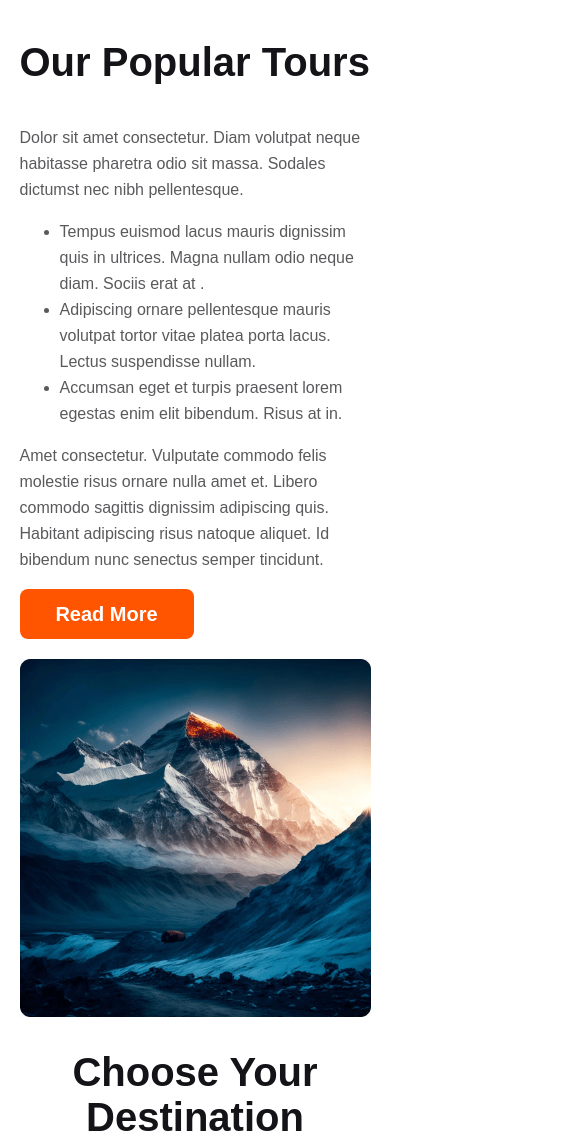
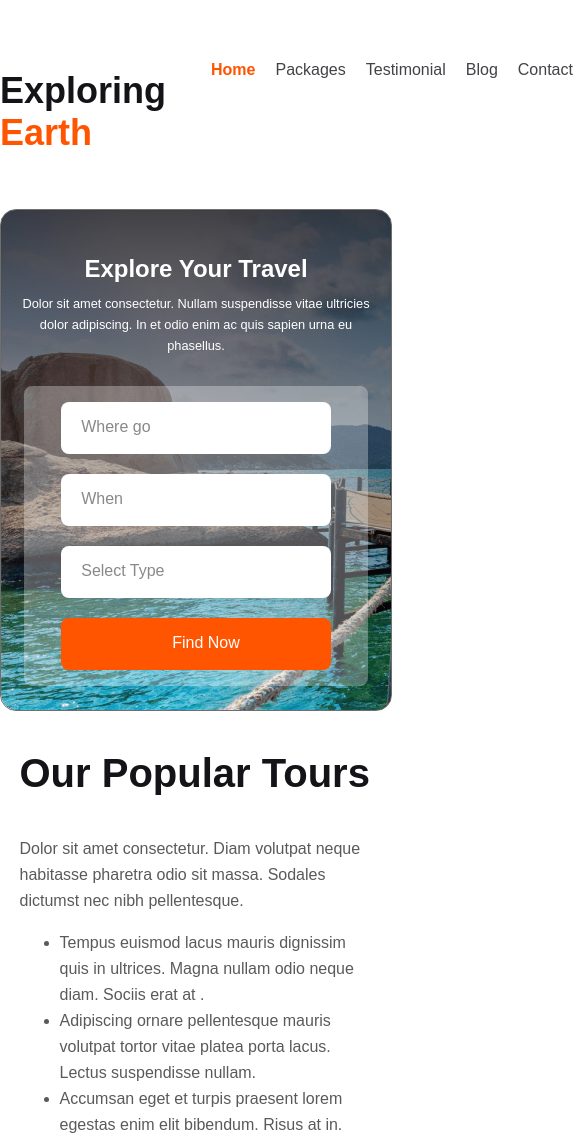
Before and after one commit to sifad-hossain/Assingment-2, a plain HTML site: page index.html in a window 390 px wide. Shown: the top 1143 px of the page, 585 px wide, since content can reach past the window. Drawn offline with Linux system fonts and the light colour scheme.

Commit message:
responsive mobile side also finished

```diff
--- a/index.html
+++ b/index.html
@@ -7,8 +7,28 @@
     <link rel="stylesheet" href="./styles/style.css" />
   </head>
   <body>
+    <header>
+      <section>
+        <div class="website">
+          <div>
+            <h1 class="web-frist-name">
+              Exploring <span class="web-last-name">Earth</span>
+            </h1>
+          </div>
+          <div class="website-list">
+            <nav>
+              <ul>
+                <li><a id="web-title" href="">Home</a></li>
+                <li><a class="website-title" href="">Packages</a></li>
+                <li><a class="website-title" href="">Testimonial</a></li>
+                <li><a class="website-title" href="">Blog</a></li>
+                <li><a class="website-title" href="">Contact</a></li>
+              </ul>
+            </nav>
+          </div>
+        </div>
+      </section>
 
-    <!-- <header>
       <section class="content">
         <div class="container">
           <h5 class="container-title">Explore Your Travel</h5>
@@ -26,10 +46,9 @@
           <div class="container-btn-primary"><p>Find Now</p></div>
         </div>
       </section>
-    </header> -->
+    </header>
 
-
-      <!-- Main Section -->
+    <!-- Main Section -->
     <main>
       <section class="article">
 
--- a/styles/style.css
+++ b/styles/style.css
@@ -36,7 +36,10 @@ body{
 }
 
 
-
+a{
+    text-decoration: none;
+    color: black;
+}
 
 
 
@@ -49,12 +52,86 @@ body{
 /* Header Styles */
 
 
-/*
+
+.website{
+    width: 70%;
+    display: flex;
+    justify-content: space-between;
+    margin: 40px auto 0 auto;
+}
+
+nav > ul {
+    display: flex;
+}
+
+nav li{
+    list-style: none;
+    margin-right: 10px;
+    padding: 5px;
+}
+
+
+.website-title{
+    color: #424247;
+    font-size: 1rem;
+    font-weight: 400;
+}
+
+
+#web-title{
+    color: #FF5400;
+    font-size: 1rem;
+    font-weight: 700;
+}
+
+.web-frist-name{
+    color: #131318;
+    font-size: 2.25rem;
+    font-weight: 800;
+}
+
+.web-last-name{
+    color: #FF5400;
+    font-size: 2.25rem;
+    font-weight: 800;
+}
+
+
+
+
+
+
+
+
+
+
+
+
+
+
+
+
+
+
+
+
+
+
+
+
+
+
+
+
+
+
+
 
 .content{
-   width: 70%;
+    border: 1px solid rgb(113, 110, 110);
+    width: 70%;
     height: 500px;
-    margin: 0 auto;
+    margin: 25px auto 0 auto;
     border-radius: 16px;
     background: linear-gradient(180deg, rgba(19, 19, 24, 0.80) 0%, rgba(19, 19, 24, 0.00) 100%),
     url(../Images/Group\ 13\ \(1\)\ \(1\).png);
@@ -64,9 +141,8 @@ body{
 
 .container{
     color: #FFF;
-    gap: 5px; */
-    /* border: 1px solid red; */
-/* }
+    gap: 5px;
+}
 
 .container-title{
     font-size: 4rem;
@@ -80,19 +156,17 @@ body{
     font-weight: 400;
     text-align: center;
     line-height: 26px;
-    margin: 0 auto;     */
-    /* margin-left: 220px;
-    margin-right: 220px;
-    margin-top: -90px; */
- /* }
+    margin: 0 auto;
+    margin-top: -90px;
 
-.container-button{   */
-    /* border: 2px solid blue; */
-    /* width: 72%;
+ }
+
+.container-button{
+    width: 72%;
     height: 52px;
-    margin: 50px auto 0 auto;
+    margin: 30px auto 0 auto;
     display: flex;
-    gap: 1.25rem;
+    gap: 20px;
     justify-content: space-around;
     border-radius: 8px;
     background: rgba(255, 255, 255, 0.30);
@@ -113,13 +187,15 @@ body{
 }
 
 
-.container-button .container-btn-primary{
+ .container-btn-primary{
     width: 24%;
     color: #FFF;
+    font-size: 1rem;
+    font-weight: 500;
     background: #FF5400;
     border-radius: 8px;
     padding-left: 20px;
-} */
+}
 
 
 
@@ -297,7 +373,6 @@ body{
 
 
 
-
  @media  (max-width:576px) {
     .hotel{
         flex-direction: column;
@@ -332,7 +407,9 @@ body{
 
     .article-style,
     .article-img,
-    .article-img img
+    .article-img img,
+    .website,
+    .content
     {
         width: 100%;
     }
@@ -343,5 +420,36 @@ body{
     .article-img img{
         margin-top: 20px;
     }
+    .container-title{
+        font-size: 1.5rem;
+        font-weight: 800;
+        text-align: center;
+        padding-top: 5px;
+    }
+    .container-description{
+        width: 90%;
+    text-align: center;
+    font-size: 0.8rem;
+    font-weight: 400;
+    line-height: 21px;
+    padding-top: 60px;
+    }
+    .container-button{
+        width: 80%;
+        height: auto;
+        flex-direction: column;
+        align-items:center;
+    }
+    .container-btn
+    {
+        width: 80%;
+        height: 52px;
+    }
+
+    .container-btn-primary{
+        width: 80%;
+        height: 52px;
+        text-align: center;
+    }
 
  }
```
